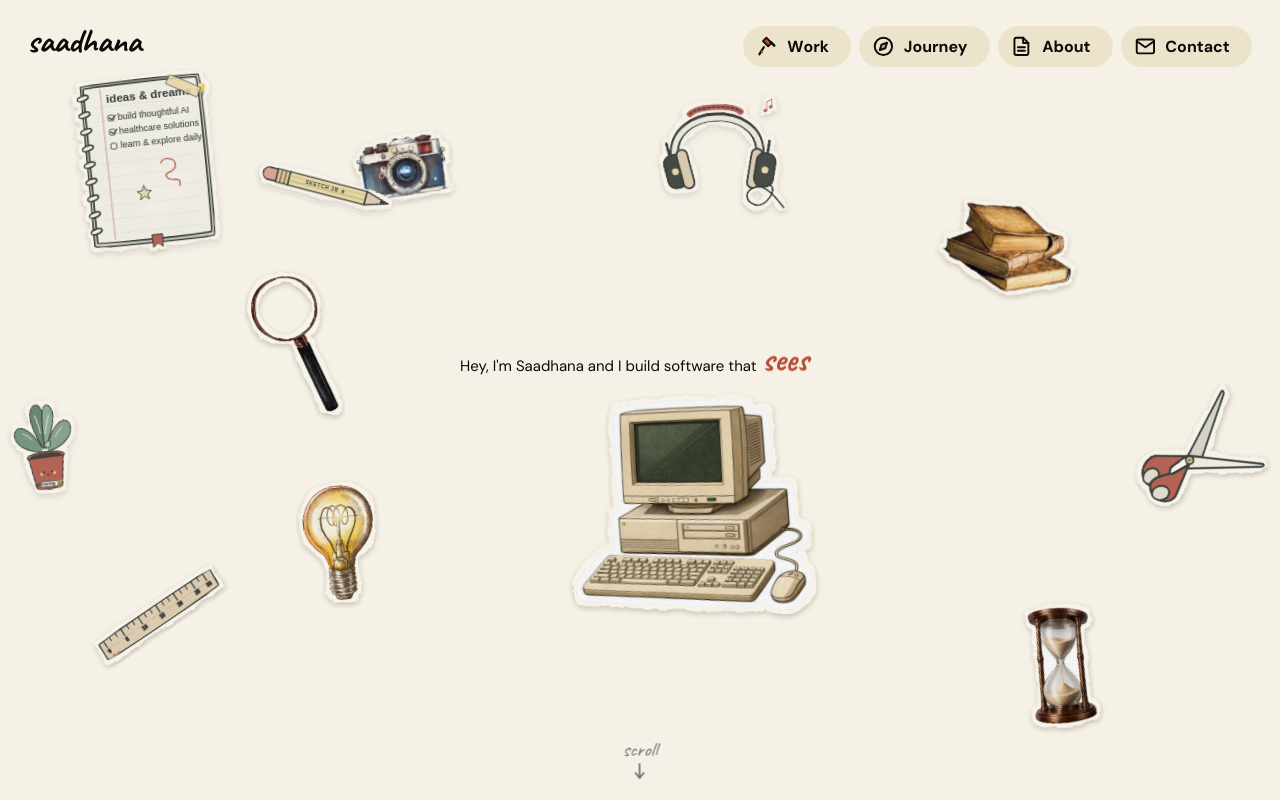
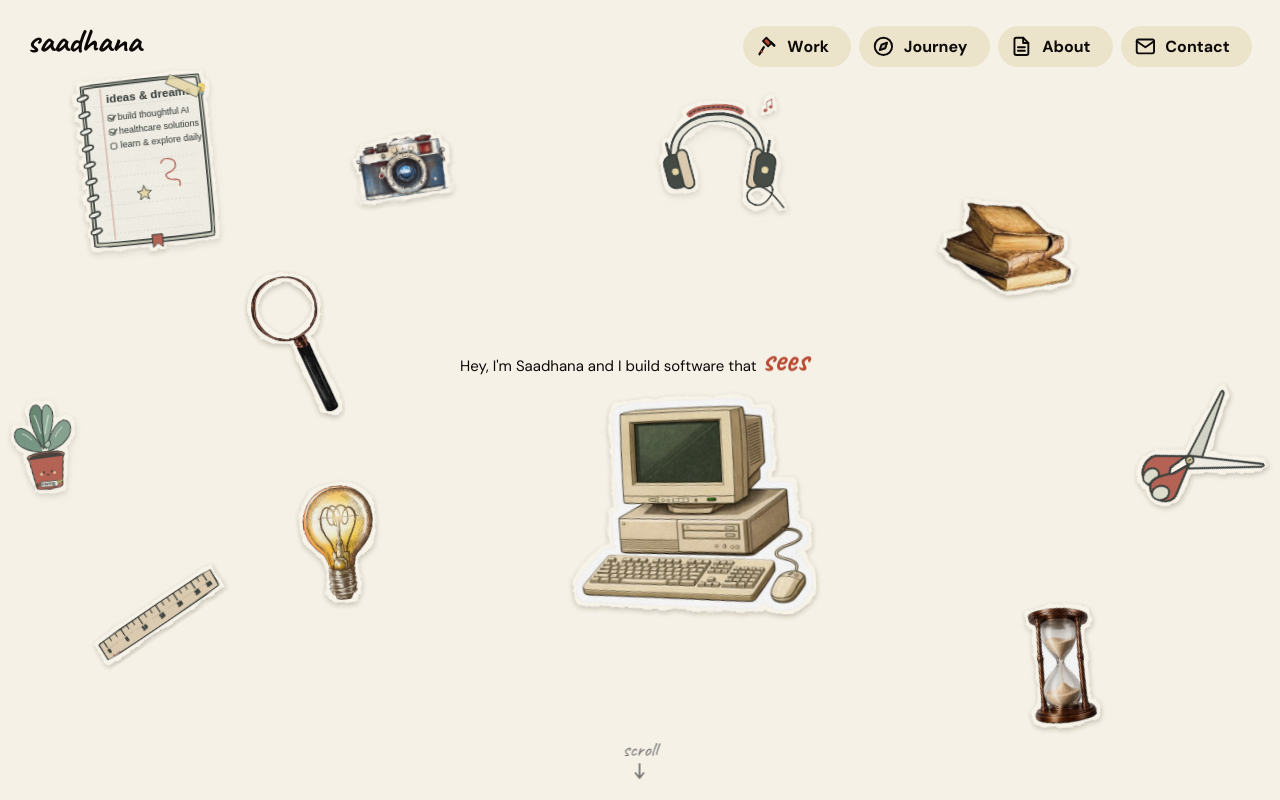
Before and after one commit to saadhana4/online-portfolio, a React (Vite) app: page / in a window 1280 px wide. Built offline with nearby package versions, Linux system fonts and the light colour scheme.

Commit message:
Remove graphite pencil from desk objects

```diff
--- a/src/data/deskObjects.ts
+++ b/src/data/deskObjects.ts
@@ -33,19 +33,6 @@ export const deskObjects: DeskObjectConfig[] = [
     mobileWidthVw: 24,
     mobileRotation: -6,
     zIndex: 2,
-  },
-  {
-    id: 'pencil',
-    name: 'Graphite Pencil',
-    src: '/desk/pencil.svg',
-    x: 24.5, // >=24px from notebook (notebook right edge ~17vw, pencil left edge ~19vw)
-    y: 22,
-    rotation: 14,
-    widthVw: 10.98, // 150px at 1366px
-    targetPx1366: 150,
-    alt: '',
-    showOnMobile: false,
-    zIndex: 3,
   },
   {
     id: 'webcam',
```
